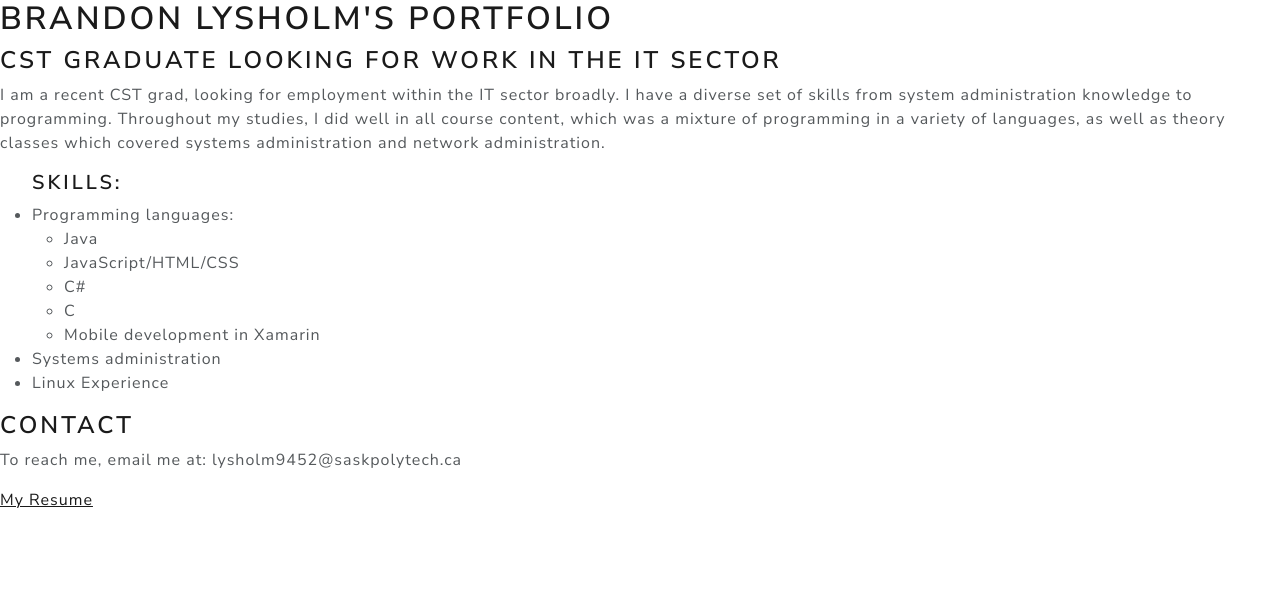
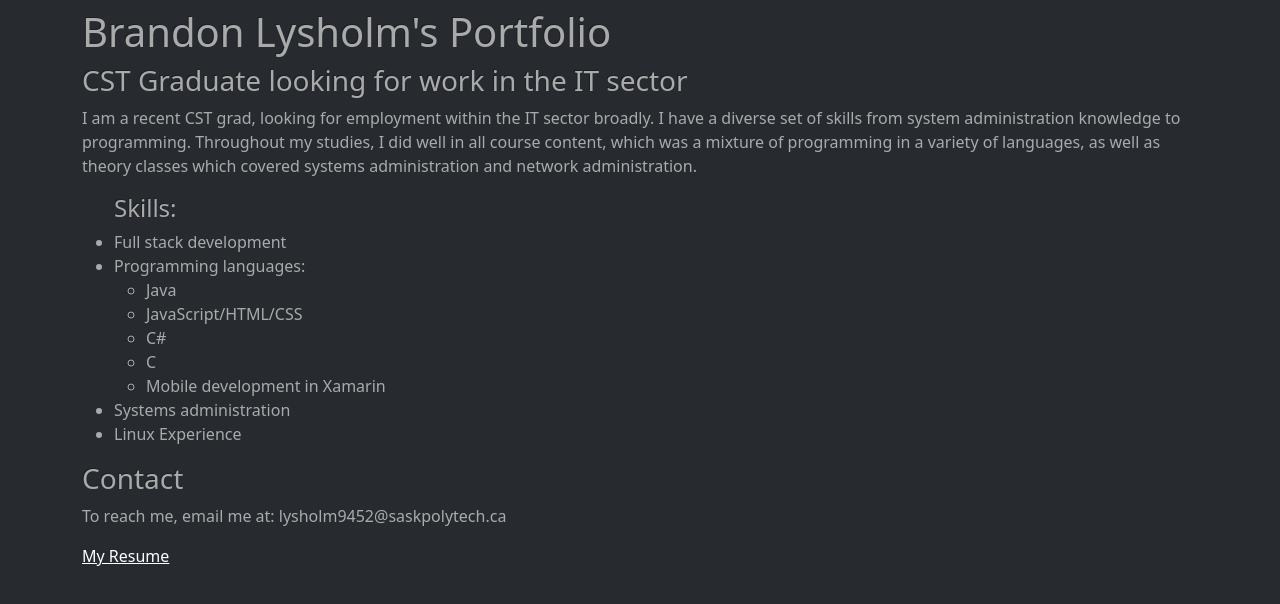
Before and after one commit to BrandonLysholm-SaskPolytech/BrandonLysholm-SaskPolytech.github.io, a plain HTML site: page index.html in a window 1280 px wide. Drawn offline with nearby package versions, Linux system fonts and the light colour scheme.

Commit message:
Changed some slight styling

```diff
--- a/index.html
+++ b/index.html
@@ -4,12 +4,12 @@
     <meta charset="utf-8">
     <meta name="viewport" content="width=device-width, initial-scale=1">
     <title>Brandon Lysholm's Portfolio</title>
-    <link rel="stylesheet" href="https://cdn.jsdelivr.net/npm/bootswatch@5.3.3/dist/lux/bootstrap.min.css">
+    <link rel="stylesheet" href="https://cdn.jsdelivr.net/npm/bootswatch@5.3.3/dist/slate/bootstrap.min.css">
     <!--<link href="https://cdn.jsdelivr.net/npm/bootstrap@5.3.3/dist/css/bootstrap.min.css" rel="stylesheet" integrity="sha384-QWTKZyjpPEjISv5WaRU9OFeRpok6YctnYmDr5pNlyT2bRjXh0JMhjY6hW+ALEwIH" crossorigin="anonymous">-->
 </head>
 <body>
-<div class="row">
-    <h1>Brandon Lysholm's Portfolio</h1>
+<div class="container">
+    <h1 class="mt-2">Brandon Lysholm's Portfolio</h1>
     <h3>CST Graduate looking for work in the IT sector</h3>
     <p>
         I am a recent CST grad, looking for employment within the IT sector broadly. I have a diverse set of skills from system administration knowledge to
@@ -19,6 +19,7 @@
     <div>
         <ul>
             <h4>Skills:</h4>
+            <li>Full stack development</li>
             <li>
                 Programming languages:
                 <ul>
```
